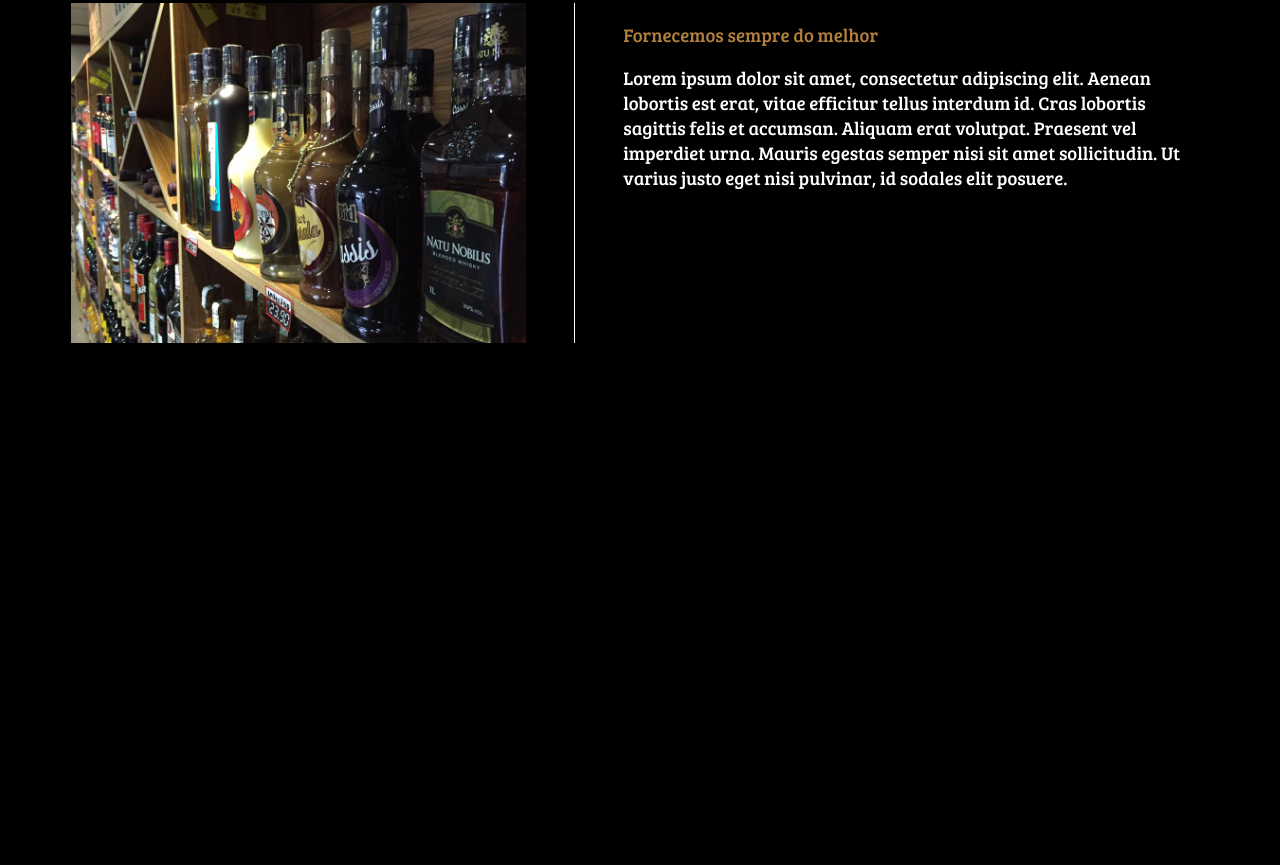
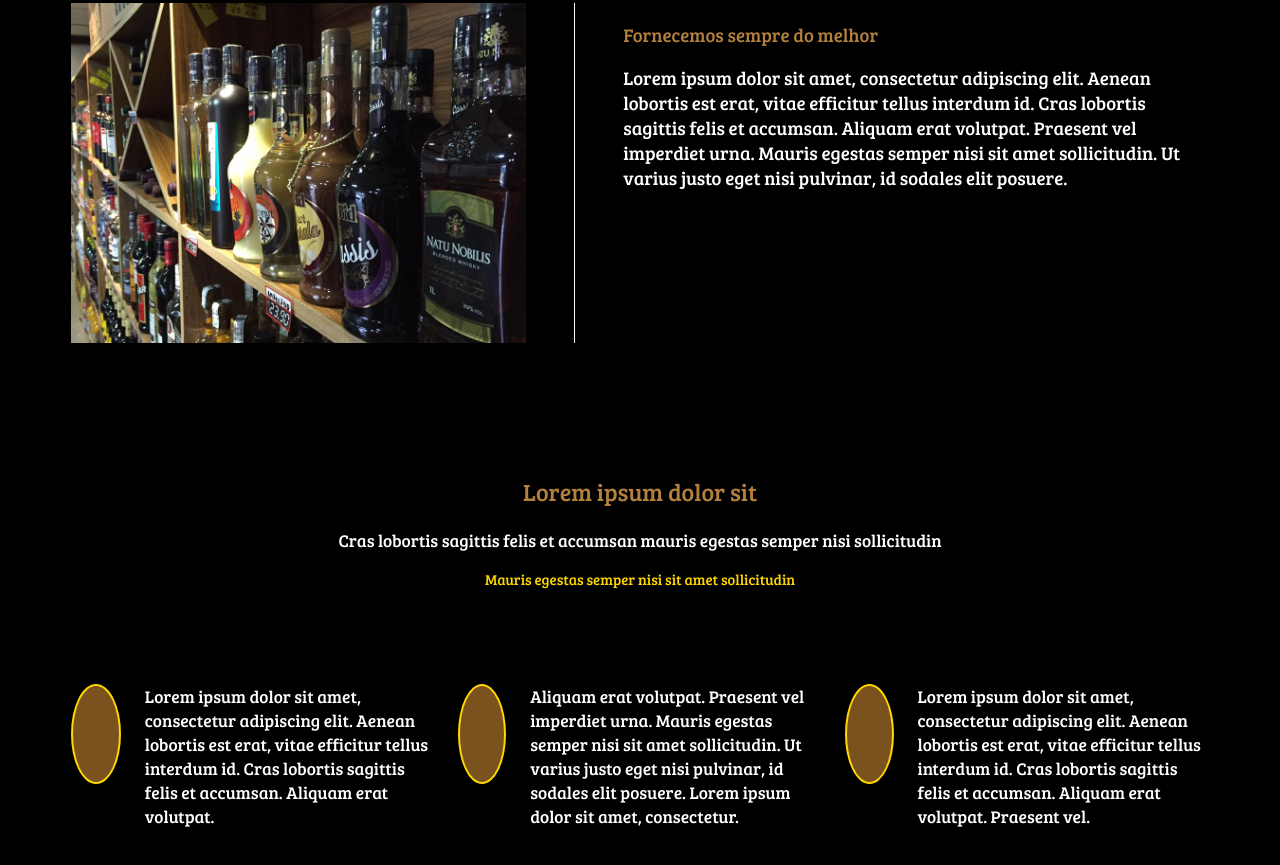
Before and after one commit to murilo9/ponto-ideal, a website built with webpack: page public/index.html in a window 1280 px wide. Shown: the part 869-1734 px from the top of the page. Before the commit the page ends 1276 px from the top, so only its background shows below. Built offline with nearby package versions, Linux system fonts and the light colour scheme.

Commit message:
Implementado mais uma parte da página inicial

```diff
--- a/public/index.html
+++ b/public/index.html
@@ -50,6 +50,7 @@
                     <li>
                         <a href="https://www.facebook.com/DistribuidoraPontoIdeal/">
                             <i class="facebook alternate icon"></i>
+                            /DistribuidoraPontoIdeal
                         </a>
                     </li>
                 </ul>
@@ -57,7 +58,7 @@
         </nav>
     </div>
     <main id="main">
-        <article>
+        <article class="article-1">
             <div class="article-image">
                 <img src="img/lateral2.jpg" />
             </div>
@@ -71,6 +72,55 @@
                 </p>
             </section>
         </article>
+        <article class="article-2">
+            <div class="special">
+                <h1>Lorem ipsum dolor sit</h1>
+                <p>
+                    Cras lobortis sagittis felis et accumsan mauris egestas semper nisi
+                    sollicitudin
+                </p>
+                <p class="sub">
+                    Mauris egestas semper nisi sit amet sollicitudin
+                </p>
+            </div>
+            <div class="cards">
+                <div class="card">
+                    <div class="card-icon">
+                        <i class="dolly icon"></i>
+                    </div>
+                    <div class="card-description">
+                        <p>Lorem ipsum dolor sit amet, consectetur adipiscing elit.
+                        Aenean lobortis est erat, vitae efficitur tellus interdum id.
+                        Cras lobortis sagittis felis et accumsan. Aliquam erat volutpat.
+                        </p>
+                    </div>
+                </div>
+                <div class="card">
+                    <div class="card-icon">
+                        <i class="glass martini icon"></i>
+                    </div>
+                    <div class="card-description">
+                        <p>Aliquam erat volutpat.
+                        Praesent vel imperdiet urna. Mauris egestas semper nisi sit amet
+                        sollicitudin. Ut varius justo eget nisi pulvinar, id sodales elit posuere.
+                        Lorem ipsum dolor sit amet, consectetur.
+                        </p>
+                    </div>
+                </div>
+                <div class="card">
+                    <div class="card-icon">
+                        <i class="shipping fast icon"></i>
+                    </div>
+                    <div class="card-description">
+                        <p>Lorem ipsum dolor sit amet, consectetur adipiscing elit.
+                        Aenean lobortis est erat, vitae efficitur tellus interdum id.
+                        Cras lobortis sagittis felis et accumsan. Aliquam erat volutpat.
+                        Praesent vel.
+                        </p>
+                    </div>
+                </div>
+            </div>
+        </article>
     </main>
     <footer id="footer"></footer>
     <script src="app.js"></script>
--- a/src/assets/scss/article.scss
+++ b/src/assets/scss/article.scss
@@ -1,9 +1,18 @@
 $corFonteMarrom: rgb(180, 128, 61);
+$corFonteOuro: gold;
+$corFonteMarromEscuro: rgb(122, 82, 29);
 $familyFontePrincipal: 'Bree Serif', 'serif';
 
 article{
+
     display: flex;
-    margin-bottom: 4em;
+    margin-bottom: 2em;
+    h1{
+        color: $corFonteMarrom;
+        font-family: $familyFontePrincipal;
+        font-weight: normal;
+    }
+    &.article-1{
         .article-image{
             width: 40%;
             height: 340px;
@@ -20,13 +29,66 @@ article{
             padding-left: 3em;
             margin-left: 3em;
             border-left: 1px solid white;
-        h1{
-            color: $corFonteMarrom;
-            font-family: $familyFontePrincipal;
-            font-weight: normal;
-        }
             p{
                 font-size: 14pt;
             }
         }
     }
+    &.article-2{
+        flex-direction: column;
+        align-items: center;
+        .special{
+            text-align: center;
+            margin: 5em 0;
+        }
+        h1{
+            font-size: 18pt;
+        }
+        p{
+            font-size: 13pt;
+            margin-bottom: 1em;
+            &.sub{
+                font-size: 11pt;
+                color: $corFonteOuro;
+            }
+        }
+        .cards{
+            display: flex;
+            justify-content: space-between;
+            .card{
+                display: flex;
+                align-items: flex-start;
+                width: 32%;
+                .card-icon{
+                    padding: 1em;
+                    border-radius: 50%;
+                    color: white;
+                    border: 2px solid $corFonteOuro;
+                    background: $corFonteMarromEscuro;
+                    height: 4em;
+                    width: 4em;
+                    i{
+                        position: relative;
+                        display: inline;
+                        margin: 0;
+                        font-size: 18pt;
+                        color: $corFonteOuro;
+                        &.dolly{
+                            top: 5px;
+                        }
+                        &.glass{
+                            top: 4px;
+                        }
+                        &.shipping{
+                            top: 3px;
+                            right: 1px;
+                        }
+                    }
+                }
+                .card-description{
+                    margin-left: 1.5em;
+                }
+            }
+        }
+    }
+}
--- a/src/assets/scss/nav.scss
+++ b/src/assets/scss/nav.scss
@@ -70,7 +70,7 @@ $corFonteMarrom: rgb(180, 128, 61);
         .info{
             display: flex;
             justify-content: space-evenly;
-            margin: 3em 25%;
+            margin: 3em 15%;
             font-size: 16pt;
         }
     }
```
Lines whose indentation alone changed are shown as unchanged.
